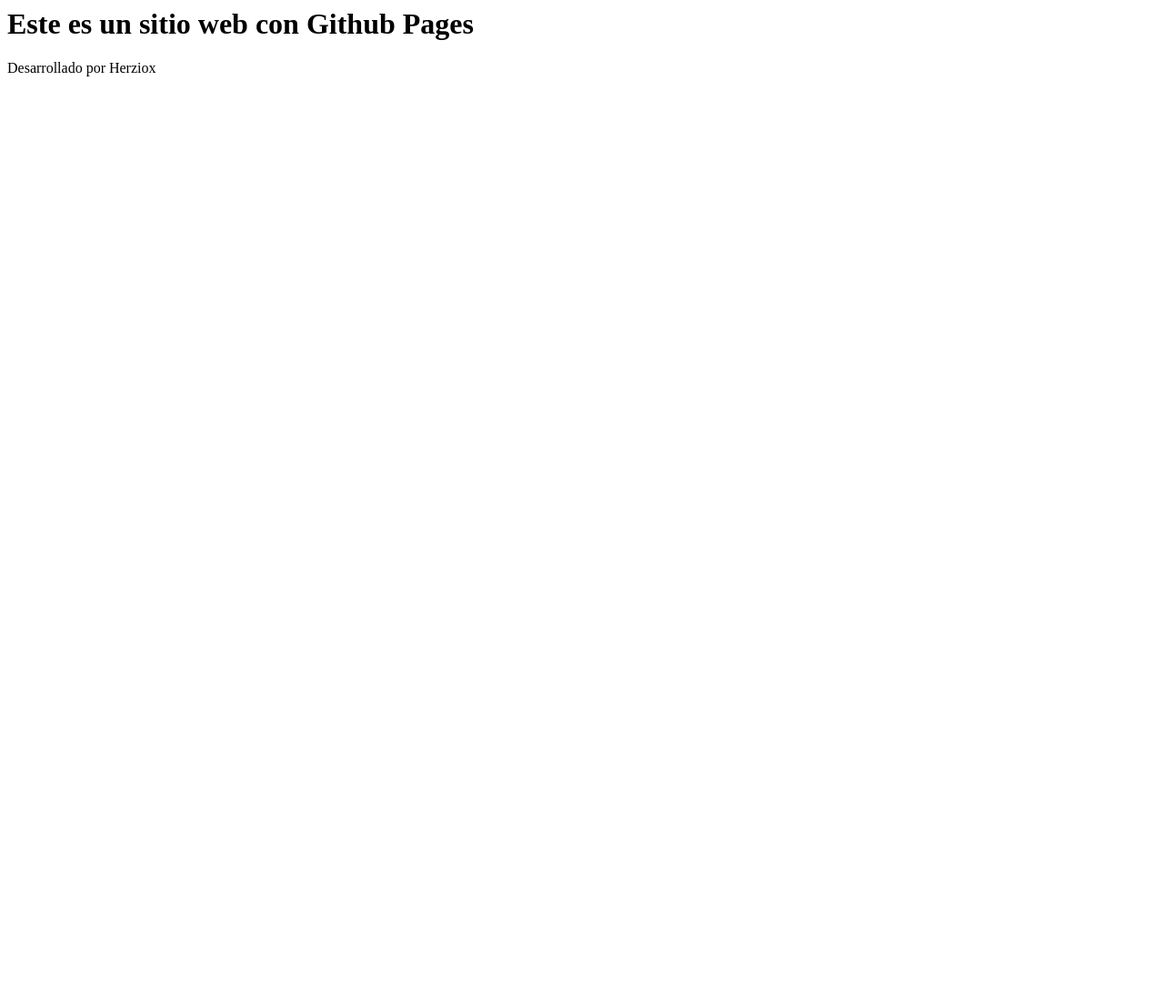
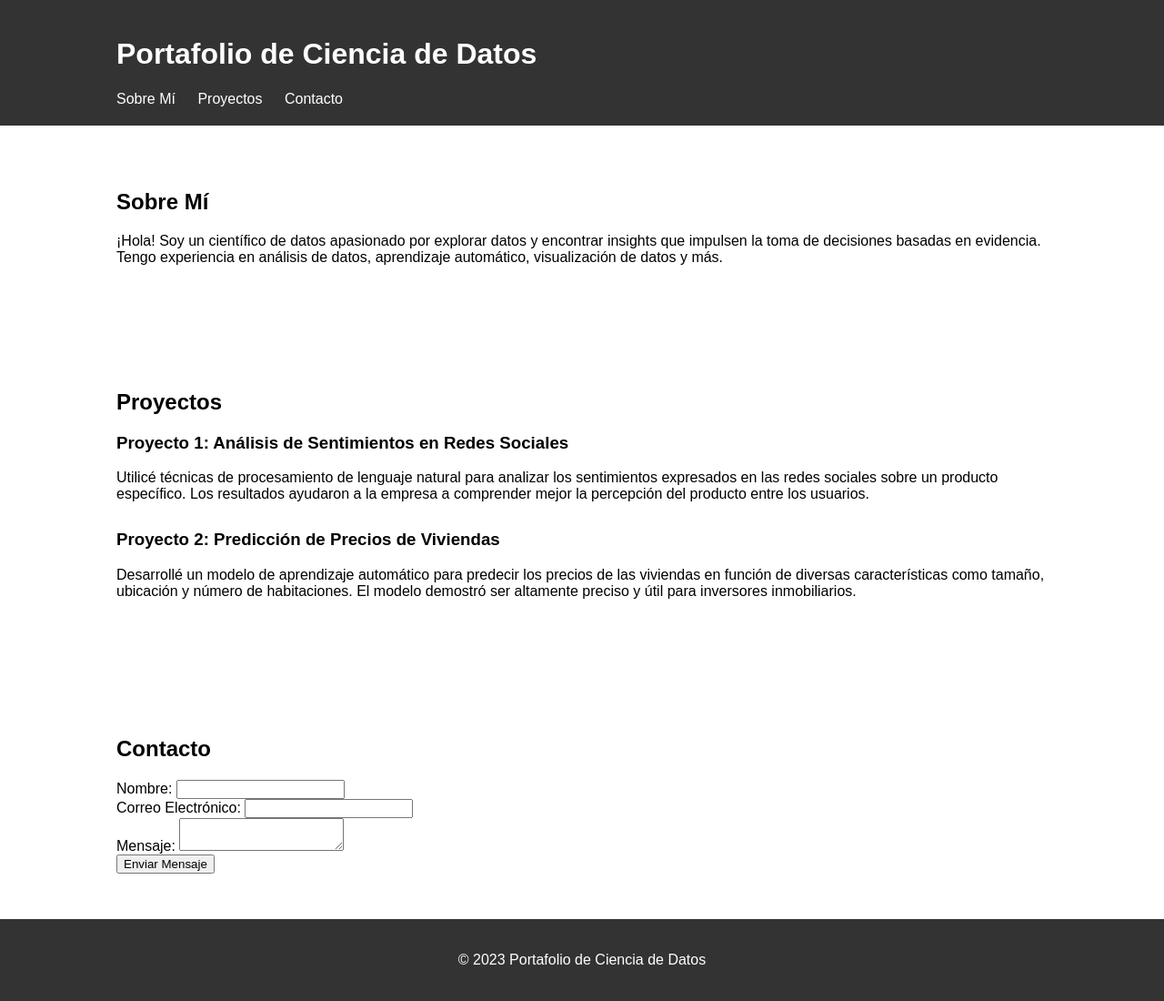
Before and after one commit to Herziox/herziox.github.io, a plain HTML site: page index.html in a window 1280 px wide. Shown: the whole page at 91% size. Before the commit the page ends 800 px from the top, so only its background shows below. Drawn offline with Linux system fonts and the light colour scheme.

Commit message:
Actualizacion de archivos

```diff
--- /dev/null
+++ b/css/styles.css
@@ -0,0 +1,47 @@
+body {
+    font-family: Arial, sans-serif;
+    margin: 0;
+    padding: 0;
+}
+
+.container {
+    width: 80%;
+    margin: 0 auto;
+}
+
+header {
+    background-color: #333;
+    color: #fff;
+    padding: 20px 0;
+}
+
+nav ul {
+    list-style: none;
+    padding: 0;
+    margin: 0;
+}
+
+nav ul li {
+    display: inline;
+    margin-right: 20px;
+}
+
+a {
+    text-decoration: none;
+    color: #fff;
+}
+
+.section {
+    padding: 50px 0;
+}
+
+.project {
+    margin-bottom: 30px;
+}
+
+footer {
+    background-color: #333;
+    color: #fff;
+    padding: 20px 0;
+    text-align: center;
+}
--- a/index.html
+++ b/index.html
@@ -1,2 +1,73 @@
-<h1> Este es un sitio web con Github Pages </h1>
-<p> Desarrollado por Herziox </p>
+<!DOCTYPE html>
+<html lang="en">
+<head>
+    <meta charset="UTF-8">
+    <meta name="viewport" content="width=device-width, initial-scale=1.0">
+    <title>Portafolio de Ciencia de Datos</title>
+    <link rel="stylesheet" href="css/styles.css">
+</head>
+<body>
+    <header>
+        <div class="container">
+            <h1>Portafolio de Ciencia de Datos</h1>
+            <nav>
+                <ul>
+                    <li><a href="#about">Sobre Mí</a></li>
+                    <li><a href="#projects">Proyectos</a></li>
+                    <li><a href="#contact">Contacto</a></li>
+                </ul>
+            </nav>
+        </div>
+    </header>
+
+    <section id="about" class="section">
+        <div class="container">
+            <h2>Sobre Mí</h2>
+            <p>¡Hola! Soy un científico de datos apasionado por explorar datos y encontrar insights que impulsen la toma de decisiones basadas en evidencia. Tengo experiencia en análisis de datos, aprendizaje automático, visualización de datos y más.</p>
+        </div>
+    </section>
+
+    <section id="projects" class="section">
+        <div class="container">
+            <h2>Proyectos</h2>
+            <div class="project">
+                <h3>Proyecto 1: Análisis de Sentimientos en Redes Sociales</h3>
+                <p>Utilicé técnicas de procesamiento de lenguaje natural para analizar los sentimientos expresados en las redes sociales sobre un producto específico. Los resultados ayudaron a la empresa a comprender mejor la percepción del producto entre los usuarios.</p>
+            </div>
+            <div class="project">
+                <h3>Proyecto 2: Predicción de Precios de Viviendas</h3>
+                <p>Desarrollé un modelo de aprendizaje automático para predecir los precios de las viviendas en función de diversas características como tamaño, ubicación y número de habitaciones. El modelo demostró ser altamente preciso y útil para inversores inmobiliarios.</p>
+            </div>
+        </div>
+    </section>
+
+    <section id="contact" class="section">
+        <div class="container">
+            <h2>Contacto</h2>
+            <form id="contact-form">
+                <div class="form-group">
+                    <label for="name">Nombre:</label>
+                    <input type="text" id="name" name="name" required>
+                </div>
+                <div class="form-group">
+                    <label for="email">Correo Electrónico:</label>
+                    <input type="email" id="email" name="email" required>
+                </div>
+                <div class="form-group">
+                    <label for="message">Mensaje:</label>
+                    <textarea id="message" name="message" required></textarea>
+                </div>
+                <button type="submit">Enviar Mensaje</button>
+            </form>
+        </div>
+    </section>
+
+    <footer>
+        <div class="container">
+            <p>&copy; 2023 Portafolio de Ciencia de Datos</p>
+        </div>
+    </footer>
+
+    <script src="js/scripts.js"></script>
+</body>
+</html>
--- /dev/null
+++ b/js/scripts.js
@@ -0,0 +1,8 @@
+document.addEventListener('DOMContentLoaded', function() {
+    const contactForm = document.getElementById('contact-form');
+    contactForm.addEventListener('submit', function(event) {
+        event.preventDefault();
+        // Aquí puedes agregar el código para enviar el formulario
+        // Por ejemplo, utilizando fetch() para enviar los datos del formulario a un servidor
+    });
+});
```
